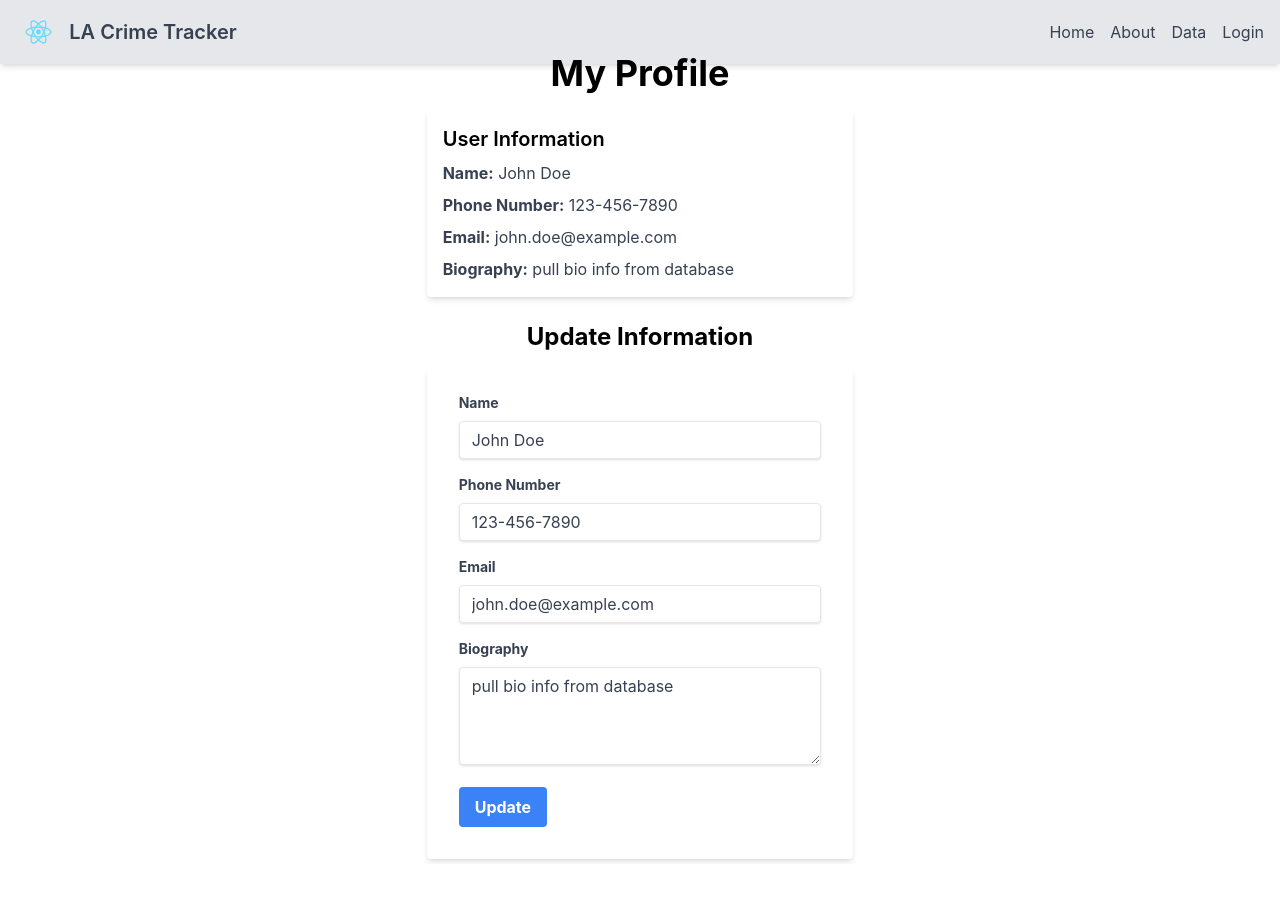
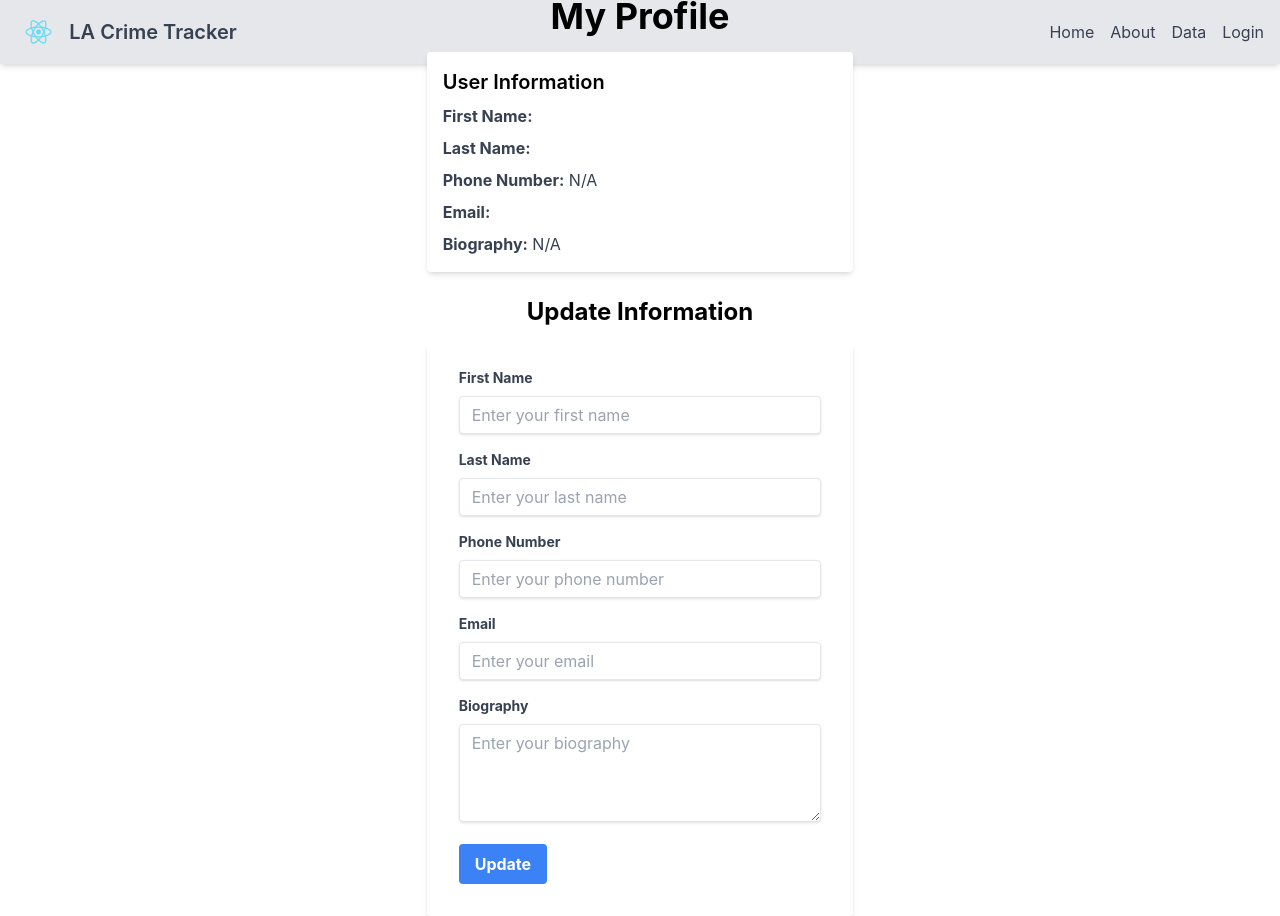
Before and after one commit to CustomDesignBuildStudios/CrimeFighter, a React (Create React App) app in the folder front-end/: page /myprofile in a window 1280 px wide. Before the commit the page ends 864 px from the top, so only its background shows below. Built offline with nearby package versions, Linux system fonts and the light colour scheme.

Commit message:
Added things to Auth, login profile pages. need fixing

```diff
--- a/front-end/src/AuthContext.jsx
+++ b/front-end/src/AuthContext.jsx
@@ -1,4 +1,4 @@
-import { createContext, useContext, useState } from "react";
+import { createContext, useContext, useState, useEffect } from "react";
 import { useNavigate } from "react-router-dom";
 
 const AuthContext = createContext();
@@ -7,12 +7,31 @@ export function AuthProvider({ children }) {
   const [user, setUser] = useState(null);
   const navigate = useNavigate();
 
+  useEffect(() => {
+    const storedUser = localStorage.getItem("user");
+    if (storedUser) {
+      setUser(JSON.parse(storedUser));
+    }
+  }, []);
+
   const login = (userData) => {
-    setUser(userData);
+    setUser({
+      accountId: userData.ACCOUNTID,
+      email: userData.EMAIL,
+      firstName: userData.FIRSTNAME,
+      lastName: userData.LASTNAME,
+      bio: userData.BIO,
+      dateCreated: userData.DATECREATED,
+      phone: userData.PHONE,
+      homeAddress: userData.HOMEADDRESS,
+    });
+    console.log(userData);
+    localStorage.setItem("user", JSON.stringify(userData));
   };
 
   const logout = () => {
     setUser(null);
+    localStorage.removeItem("user"); // removes users local data after logout
     navigate("/about");
   };
 
--- a/front-end/src/pages/Login.jsx
+++ b/front-end/src/pages/Login.jsx
@@ -27,6 +27,7 @@ function Login() {
       });
 
       if (response.data) {
+        console.log("Successfully logged in", response.data);
         login(response.data); // Set user data in context
         navigate("/myprofile");
       } else {
--- a/front-end/src/pages/MyProfile.jsx
+++ b/front-end/src/pages/MyProfile.jsx
@@ -1,35 +1,60 @@
 import { useState, useEffect } from "react";
+import { useAuth } from "../AuthContext.jsx";
 
 function MyProfile() {
-  const [name, setName] = useState("");
-  const [phone, setPhone] = useState("");
-  const [email, setEmail] = useState("");
-  const [biography, setBiography] = useState("");
+  const { user } = useAuth();
+  console.log("user object in myprofile page: ", user);
+  const [firstname, setFirstName] = useState(
+    localStorage.getItem("firstname") || (user ? user.firstName : "")
+  );
+  const [lastname, setLastName] = useState(
+    localStorage.getItem("lastname") || (user ? user.lastName : "")
+  );
+  const [phone, setPhone] = useState(
+    localStorage.getItem("phone") || user?.phone || ""
+  );
+  const [email, setEmail] = useState(
+    localStorage.getItem("email") || user?.email || ""
+  );
+  const [biography, setBiography] = useState(
+    localStorage.getItem("biography") || user?.bio || ""
+  );
 
   // Simulated user data fetch (replace with your data fetching logic)
   useEffect(() => {
-    const fetchUserData = () => {
-      // This should be replaced with the actual fetching logic from your database/API
-      const userData = {
-        name: "John Doe",
-        phone: "123-456-7890",
-        email: "john.doe@example.com",
-        Biography: "pull bio info from database",
-      };
+    if (user) {
+      setFirstName(user.firstName || "");
+      setLastName(user.lastName || "");
+      setPhone(user.phone || "");
+      setEmail(user.email);
+      setBiography(user.bio || "");
 
-      setName(userData.name);
-      setPhone(userData.phone);
-      setEmail(userData.email);
-      setBiography(userData.Biography);
-    };
-
-    fetchUserData();
-  }, []);
+      // Save to localStorage
+      localStorage.setItem("firstname", user.firstName || "");
+      localStorage.setItem("lastname", user.lastName || "");
+      localStorage.setItem("phone", user.phone || "");
+      localStorage.setItem("email", user.email || "");
+      localStorage.setItem("biography", user.bio || "");
+    }
+  }, [user]);
 
   const handleUpdate = (event) => {
     event.preventDefault();
     // Logic to handle updating the profile in the database
-    console.log("Profile updated:", { name, phone, email, biography });
+    console.log("Profile updated:", {
+      firstname,
+      lastname,
+      phone,
+      email,
+      biography,
+    });
+
+    // this might be removed here
+    localStorage.setItem("firstname", firstname);
+    localStorage.setItem("lastname", lastname);
+    localStorage.setItem("phone", phone);
+    localStorage.setItem("email", email);
+    localStorage.setItem("biography", biography);
   };
 
   return (
@@ -38,16 +63,19 @@ function MyProfile() {
       <div className="w-1/3 p-4 mb-6 bg-white rounded shadow-md">
         <h2 className="text-xl font-semibold">User Information</h2>
         <p className="mt-2 text-gray-700">
-          <strong>Name:</strong> {name}
+          <strong>First Name:</strong> {firstname}
         </p>
         <p className="mt-2 text-gray-700">
-          <strong>Phone Number:</strong> {phone}
+          <strong>Last Name:</strong> {lastname}
+        </p>
+        <p className="mt-2 text-gray-700">
+          <strong>Phone Number:</strong> {phone || "N/A"}
         </p>
         <p className="mt-2 text-gray-700">
           <strong>Email:</strong> {email}
         </p>
         <p className="mt-2 text-gray-700">
-          <strong>Biography:</strong> {biography}
+          <strong>Biography:</strong> {biography || "N/A"}
         </p>
       </div>
 
@@ -60,17 +88,33 @@ function MyProfile() {
         <div className="mb-4">
           <label
             className="block mb-2 text-sm font-bold text-gray-700"
-            htmlFor="name"
+            htmlFor="firstname"
           >
-            Name
+            First Name
           </label>
           <input
             className="w-full px-3 py-2 leading-tight text-gray-700 border rounded shadow appearance-none focus:outline-none focus:shadow-outline"
-            id="name"
+            id="firstname"
             type="text"
-            placeholder="Enter your name"
-            value={name}
-            onChange={(e) => setName(e.target.value)}
+            placeholder="Enter your first name"
+            value={firstname || ""}
+            onChange={(e) => setFirstName(e.target.value)} // update first name state
+          />
+        </div>
+        <div className="mb-4">
+          <label
+            className="block mb-2 text-sm font-bold text-gray-700"
+            htmlFor="lastname"
+          >
+            Last Name
+          </label>
+          <input
+            className="w-full px-3 py-2 leading-tight text-gray-700 border rounded shadow appearance-none focus:outline-none focus:shadow-outline"
+            id="lastname"
+            type="text"
+            placeholder="Enter your last name"
+            value={lastname || ""}
+            onChange={(e) => setLastName(e.target.value)} // update last name state
           />
         </div>
         <div className="mb-4">
@@ -85,7 +129,7 @@ function MyProfile() {
             id="phone"
             type="tel"
             placeholder="Enter your phone number"
-            value={phone}
+            value={phone || ""}
             onChange={(e) => setPhone(e.target.value)}
           />
         </div>
@@ -101,7 +145,7 @@ function MyProfile() {
             id="email"
             type="email"
             placeholder="Enter your email"
-            value={email}
+            value={email || ""}
             onChange={(e) => setEmail(e.target.value)}
           />
         </div>
@@ -117,7 +161,7 @@ function MyProfile() {
             id="biography"
             placeholder="Enter your biography"
             rows="4"
-            value={biography}
+            value={biography || ""}
             onChange={(e) => setBiography(e.target.value)}
           />
         </div>
```
Also changed, not shown: 1 other file (tests, documents, lock files or other folders).
